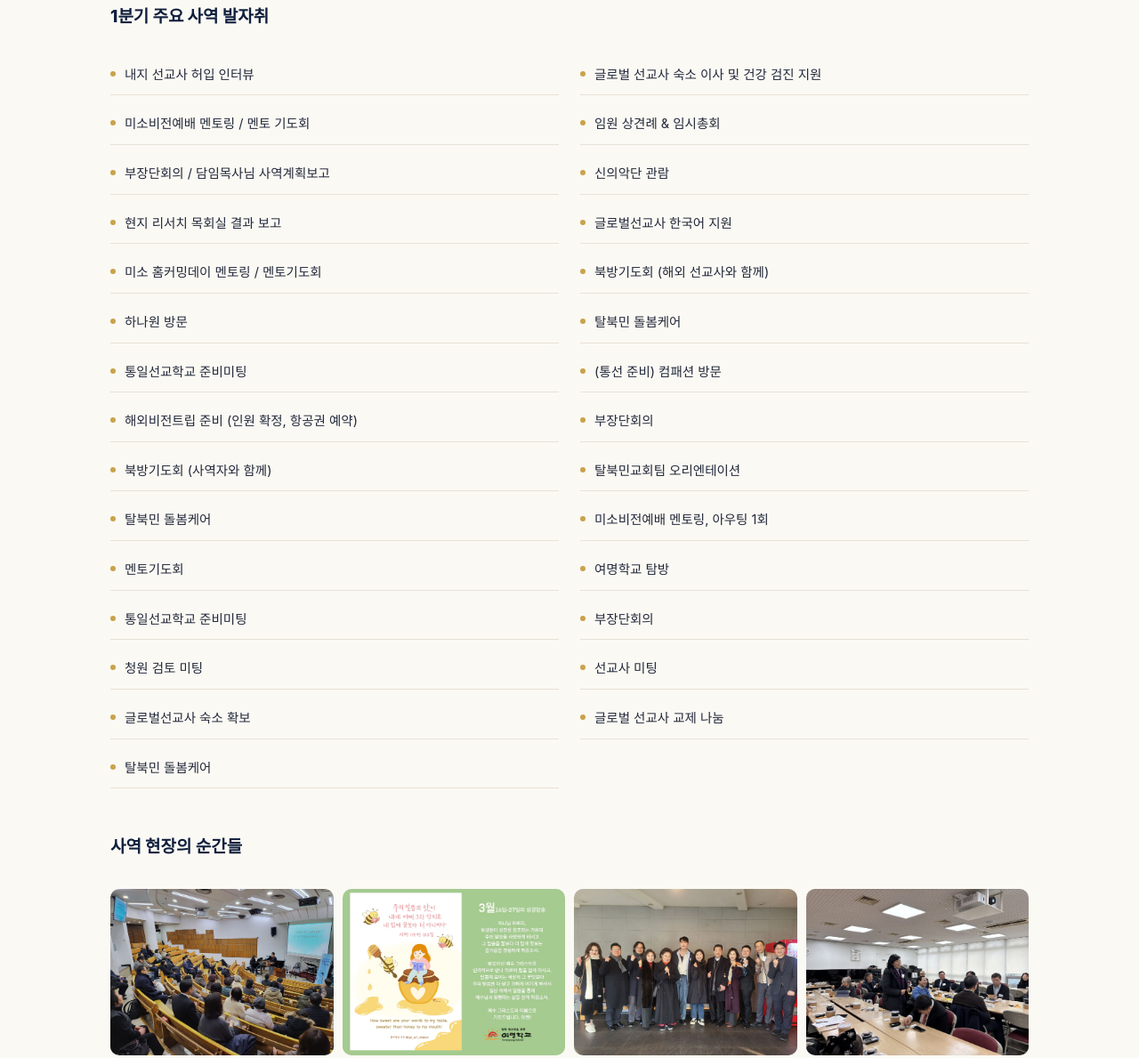
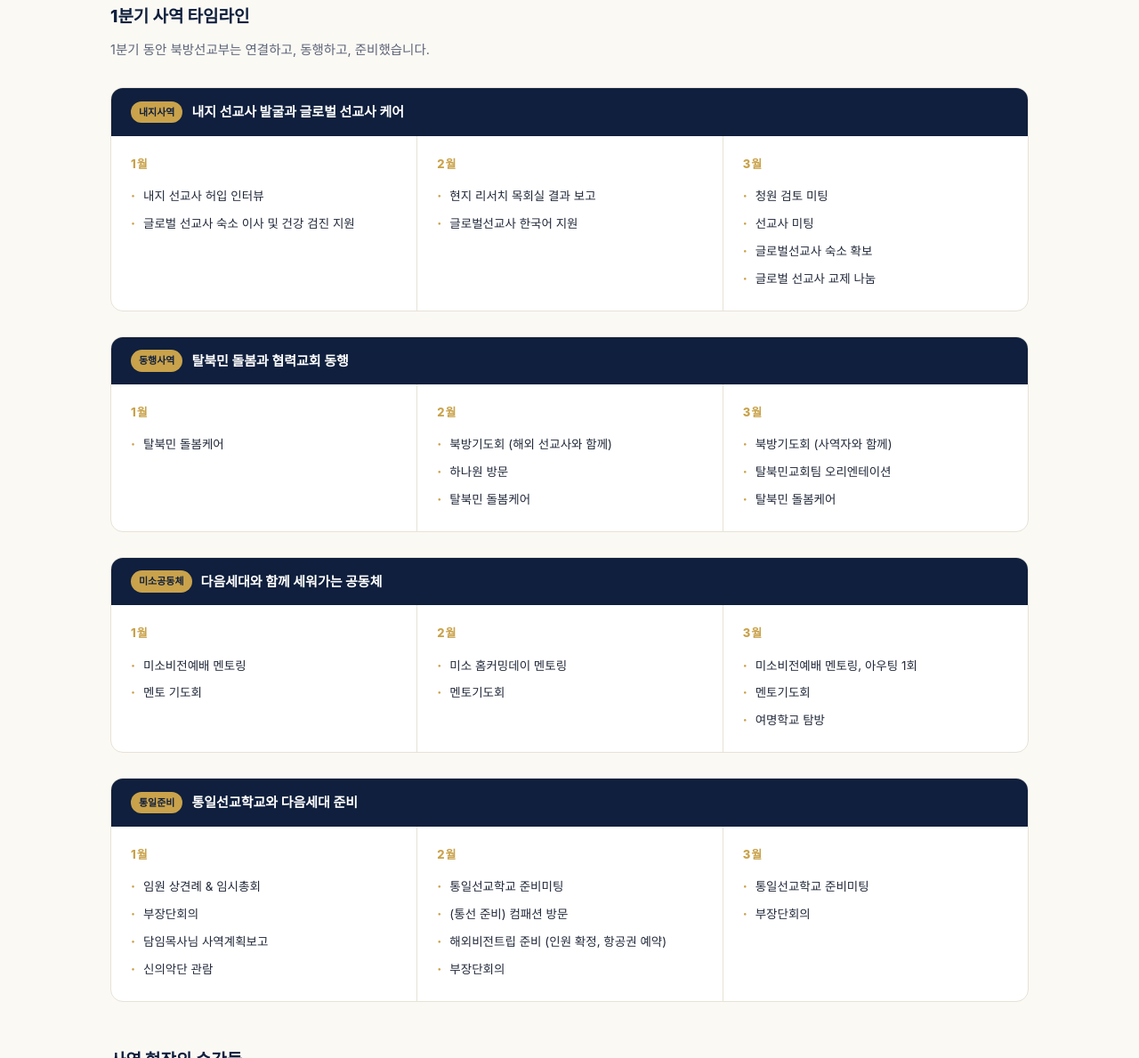
Before and after one commit to jinp68/bukbang-2026-report, a plain HTML site: page index.html in a window 1280 px wide. Shown: the part 1107-2296 px from the top of the page at 89% size. Drawn offline with Linux system fonts and the light colour scheme.

Commit message:
Add files via upload

```diff
--- a/index.html
+++ b/index.html
@@ -277,37 +277,89 @@
       <div class="stat-card"><div class="stat-num">2</div><div class="stat-label">선교전략 관련 기관<br>2곳 정기 후원</div></div>
     </div>
 
-    <h3 style="margin-top:46px;font-size:19px;color:var(--navy);font-weight:800;">1분기 주요 사역 발자취</h3>
-    <div class="activity-list">
-      <div class="activity-item"><span class="dot"></span>내지 선교사 허입 인터뷰</div>
-      <div class="activity-item"><span class="dot"></span>글로벌 선교사 숙소 이사 및 건강 검진 지원</div>
-      <div class="activity-item"><span class="dot"></span>미소비전예배 멘토링 / 멘토 기도회</div>
-      <div class="activity-item"><span class="dot"></span>임원 상견례 & 임시총회</div>
-      <div class="activity-item"><span class="dot"></span>부장단회의 / 담임목사님 사역계획보고</div>
-      <div class="activity-item"><span class="dot"></span>신의악단 관람</div>
-      <div class="activity-item"><span class="dot"></span>현지 리서치 목회실 결과 보고</div>
-      <div class="activity-item"><span class="dot"></span>글로벌선교사 한국어 지원</div>
-      <div class="activity-item"><span class="dot"></span>미소 홈커밍데이 멘토링 / 멘토기도회</div>
-      <div class="activity-item"><span class="dot"></span>북방기도회 (해외 선교사와 함께)</div>
-      <div class="activity-item"><span class="dot"></span>하나원 방문</div>
-      <div class="activity-item"><span class="dot"></span>탈북민 돌봄케어</div>
-      <div class="activity-item"><span class="dot"></span>통일선교학교 준비미팅</div>
-      <div class="activity-item"><span class="dot"></span>(통선 준비) 컴패션 방문</div>
-      <div class="activity-item"><span class="dot"></span>해외비전트립 준비 (인원 확정, 항공권 예약)</div>
-      <div class="activity-item"><span class="dot"></span>부장단회의</div>
-      <div class="activity-item"><span class="dot"></span>북방기도회 (사역자와 함께)</div>
-      <div class="activity-item"><span class="dot"></span>탈북민교회팀 오리엔테이션</div>
-      <div class="activity-item"><span class="dot"></span>탈북민 돌봄케어</div>
-      <div class="activity-item"><span class="dot"></span>미소비전예배 멘토링, 아우팅 1회</div>
-      <div class="activity-item"><span class="dot"></span>멘토기도회</div>
-      <div class="activity-item"><span class="dot"></span>여명학교 탐방</div>
-      <div class="activity-item"><span class="dot"></span>통일선교학교 준비미팅</div>
-      <div class="activity-item"><span class="dot"></span>부장단회의</div>
-      <div class="activity-item"><span class="dot"></span>청원 검토 미팅</div>
-      <div class="activity-item"><span class="dot"></span>선교사 미팅</div>
-      <div class="activity-item"><span class="dot"></span>글로벌선교사 숙소 확보</div>
-      <div class="activity-item"><span class="dot"></span>글로벌 선교사 교제 나눔</div>
-      <div class="activity-item"><span class="dot"></span>탈북민 돌봄케어</div>
+    <h3 style="margin-top:46px;font-size:19px;color:var(--navy);font-weight:800;">1분기 사역 타임라인</h3>
+    <p style="color:var(--muted);margin-top:8px;font-size:14.5px;">1분기 동안 북방선교부는 연결하고, 동행하고, 준비했습니다.</p>
+
+    <div class="matrix">
+      <div class="matrix-cat">
+        <div class="matrix-cat-head"><span class="tag">내지사역</span>내지 선교사 발굴과 글로벌 선교사 케어</div>
+        <div class="matrix-months">
+          <div class="matrix-month"><h4>1월</h4><ul>
+            <li>내지 선교사 허입 인터뷰</li>
+            <li>글로벌 선교사 숙소 이사 및 건강 검진 지원</li>
+          </ul></div>
+          <div class="matrix-month"><h4>2월</h4><ul>
+            <li>현지 리서치 목회실 결과 보고</li>
+            <li>글로벌선교사 한국어 지원</li>
+          </ul></div>
+          <div class="matrix-month"><h4>3월</h4><ul>
+            <li>청원 검토 미팅</li>
+            <li>선교사 미팅</li>
+            <li>글로벌선교사 숙소 확보</li>
+            <li>글로벌 선교사 교제 나눔</li>
+          </ul></div>
+        </div>
+      </div>
+
+      <div class="matrix-cat">
+        <div class="matrix-cat-head"><span class="tag">동행사역</span>탈북민 돌봄과 협력교회 동행</div>
+        <div class="matrix-months">
+          <div class="matrix-month"><h4>1월</h4><ul>
+            <li>탈북민 돌봄케어</li>
+          </ul></div>
+          <div class="matrix-month"><h4>2월</h4><ul>
+            <li>북방기도회 (해외 선교사와 함께)</li>
+            <li>하나원 방문</li>
+            <li>탈북민 돌봄케어</li>
+          </ul></div>
+          <div class="matrix-month"><h4>3월</h4><ul>
+            <li>북방기도회 (사역자와 함께)</li>
+            <li>탈북민교회팀 오리엔테이션</li>
+            <li>탈북민 돌봄케어</li>
+          </ul></div>
+        </div>
+      </div>
+
+      <div class="matrix-cat">
+        <div class="matrix-cat-head"><span class="tag">미소공동체</span>다음세대와 함께 세워가는 공동체</div>
+        <div class="matrix-months">
+          <div class="matrix-month"><h4>1월</h4><ul>
+            <li>미소비전예배 멘토링</li>
+            <li>멘토 기도회</li>
+          </ul></div>
+          <div class="matrix-month"><h4>2월</h4><ul>
+            <li>미소 홈커밍데이 멘토링</li>
+            <li>멘토기도회</li>
+          </ul></div>
+          <div class="matrix-month"><h4>3월</h4><ul>
+            <li>미소비전예배 멘토링, 아우팅 1회</li>
+            <li>멘토기도회</li>
+            <li>여명학교 탐방</li>
+          </ul></div>
+        </div>
+      </div>
+
+      <div class="matrix-cat">
+        <div class="matrix-cat-head"><span class="tag">통일준비</span>통일선교학교와 다음세대 준비</div>
+        <div class="matrix-months">
+          <div class="matrix-month"><h4>1월</h4><ul>
+            <li>임원 상견례 & 임시총회</li>
+            <li>부장단회의</li>
+            <li>담임목사님 사역계획보고</li>
+            <li>신의악단 관람</li>
+          </ul></div>
+          <div class="matrix-month"><h4>2월</h4><ul>
+            <li>통일선교학교 준비미팅</li>
+            <li>(통선 준비) 컴패션 방문</li>
+            <li>해외비전트립 준비 (인원 확정, 항공권 예약)</li>
+            <li>부장단회의</li>
+          </ul></div>
+          <div class="matrix-month"><h4>3월</h4><ul>
+            <li>통일선교학교 준비미팅</li>
+            <li>부장단회의</li>
+          </ul></div>
+        </div>
+      </div>
     </div>
 
     <h3 style="margin-top:50px;font-size:19px;color:var(--navy);font-weight:800;">사역 현장의 순간들</h3>
@@ -401,7 +453,7 @@
           <div class="matrix-month"><h4>5월</h4><ul>
             <li>미소비전예배 & 멘토링</li>
             <li>멘토 선생님과 간담회</li>
-            <li>새가족 교육 & 교회 등록 3명</li>
+            <li>새가족 교육 & 교회 등록 6명</li>
           </ul></div>
           <div class="matrix-month"><h4>6월</h4><ul>
             <li>미소비전예배 & 멘토링</li>
```
